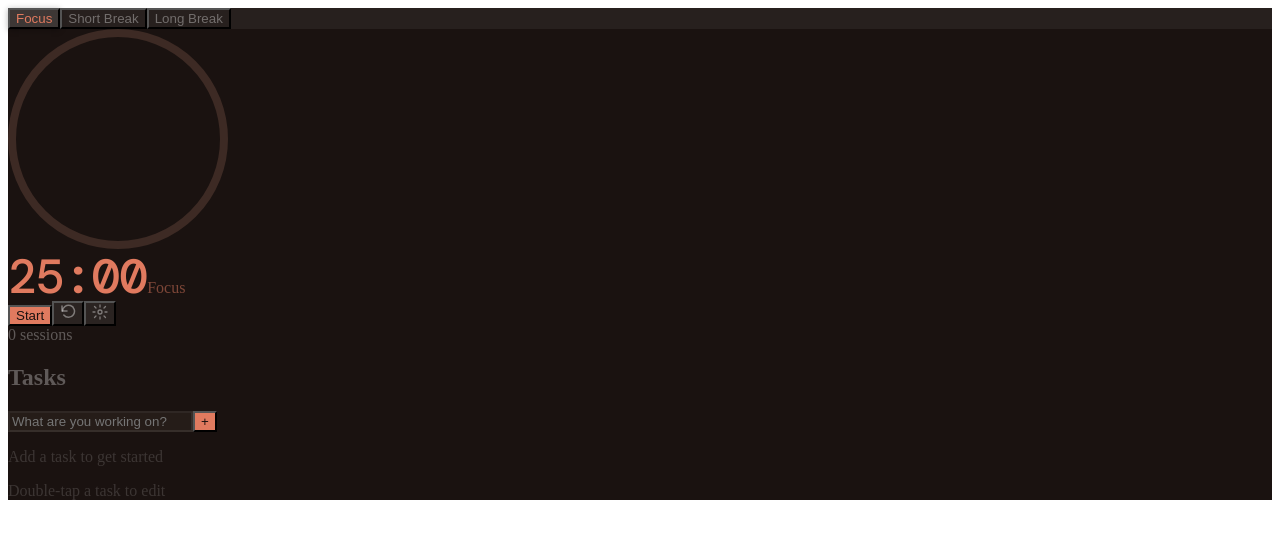
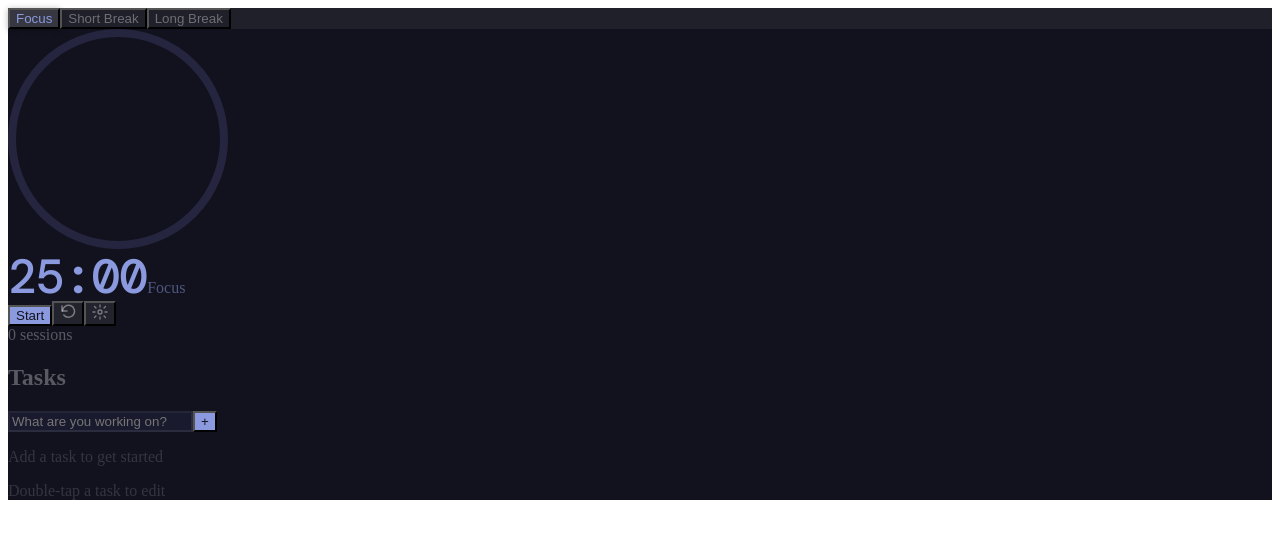
Before and after one commit to shanicesmith98/pomodoro-pwa, a Vue app: page / in a window 1280 px wide. Shown: the top 538 px of the page. Built offline with nearby package versions, Linux system fonts and the light colour scheme; the HTML template or start-up script is replaced by a standard one.

Commit message:
update colors; change repo name

```diff
--- a/src/App.vue
+++ b/src/App.vue
@@ -4,9 +4,9 @@ import ProgressRing from './components/ProgressRing.vue'
 
 // ── Mode config ──
 const MODES = {
-  work:       { label: 'Focus',       color: '#E07A5F', bg: '#1A1210', ring: '#E07A5F', track: '#3D2A24', cardBg: '#251C18', inputBg: '#2A201B', doneBg: 'rgba(224,122,95,0.06)' },
+  work:       { label: 'Focus',       color: '#8B9ADF', bg: '#12121E', ring: '#8B9ADF', track: '#252540', cardBg: '#1A1A2E', inputBg: '#1F1F33', doneBg: 'rgba(139,154,223,0.06)' },
   shortBreak: { label: 'Short Break', color: '#6BC4B4', bg: '#101A18', ring: '#6BC4B4', track: '#1E3832', cardBg: '#162420', inputBg: '#1B2A26', doneBg: 'rgba(107,196,180,0.06)' },
-  longBreak:  { label: 'Long Break',  color: '#8B9ADF', bg: '#12121E', ring: '#8B9ADF', track: '#252540', cardBg: '#1A1A2E', inputBg: '#1F1F33', doneBg: 'rgba(139,154,223,0.06)' },
+  longBreak:  { label: 'Long Break',  color: '#E8A0BF', bg: '#1A1018', ring: '#E8A0BF', track: '#3D2035', cardBg: '#251520', inputBg: '#2A1A26', doneBg: 'rgba(232,160,191,0.06)' },
 }
 
 // ── Helpers ──
--- a/vite.config.js
+++ b/vite.config.js
@@ -3,7 +3,7 @@ import vue from '@vitejs/plugin-vue'
 import { VitePWA } from 'vite-plugin-pwa'
 
 export default defineConfig({
-  base: '/YOUR_REPO_NAME/',
+  base: '/pomodoro_pwa/',
   plugins: [
     vue(),
     VitePWA({
@@ -17,8 +17,8 @@ export default defineConfig({
         background_color: '#1A1210',
         display: 'standalone',
         orientation: 'portrait',
-        scope: '/YOUR_REPO_NAME/',
-        start_url: '/YOUR_REPO_NAME/',
+        scope: '/pomodoro_pwa/',
+        start_url: '/pomodoro_pwa/',
         icons: [
           {
             src: 'pwa-192x192.png',
```
